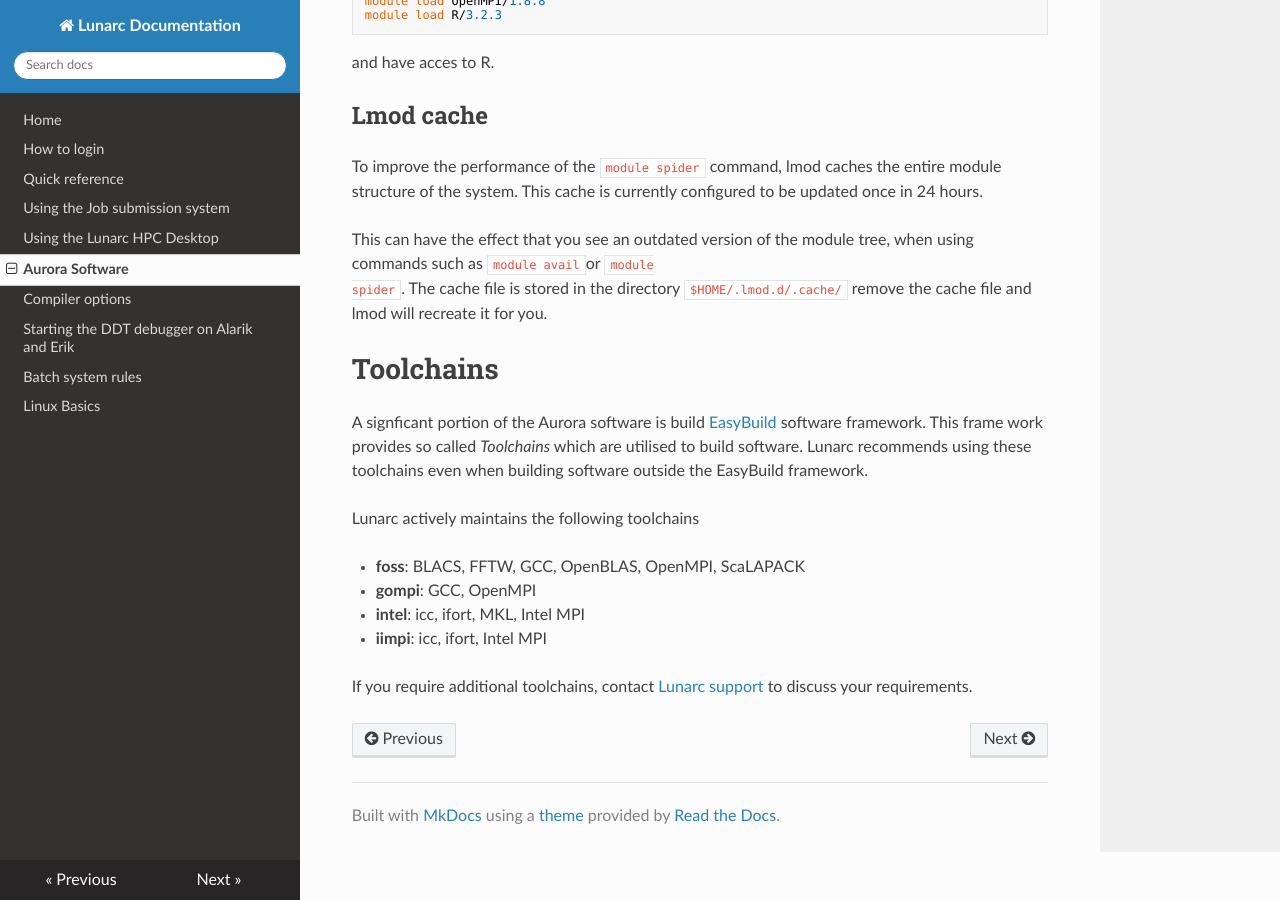
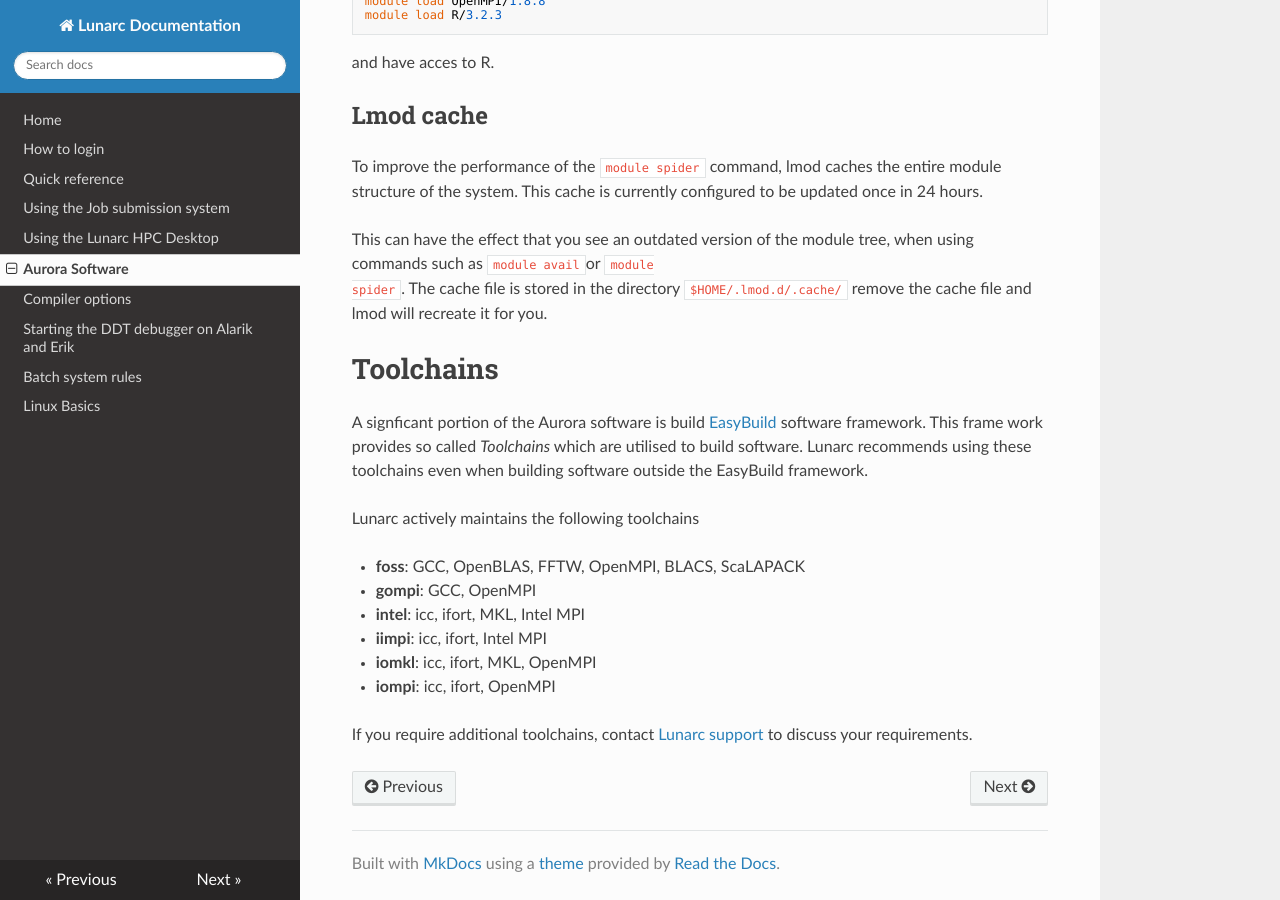
Before and after one commit to lunarc/lunarc_docs, an MkDocs documentation site: the page built from docs/aurora_modules.md, in a window 1280 px wide and 900 px high, scrolled down 5316 px. Built offline with MkDocs 1.6.1, drawn with Linux system fonts in a browser that asks for light colours; nearby versions of some CDN libraries; old or Windows-style settings are respelled for this version of MkDocs.

Commit message:
Update aurora_modules.md

```diff
--- a/docs/aurora_modules.md
+++ b/docs/aurora_modules.md
@@ -264,9 +264,11 @@ A signficant portion of the Aurora software is build [EasyBuild](http://hpcugent
 
 Lunarc actively maintains the following toolchains
 
- * **foss**: BLACS, FFTW, GCC, OpenBLAS, OpenMPI, ScaLAPACK
+ * **foss**: GCC, OpenBLAS, FFTW, OpenMPI, BLACS, ScaLAPACK
  * **gompi**: GCC, OpenMPI
  * **intel**: icc, ifort, MKL, Intel MPI
  * **iimpi**: icc, ifort, Intel MPI
+ * **iomkl**: icc, ifort, MKL, OpenMPI
+ * **iompi**: icc, ifort, OpenMPI
 
 If you require additional toolchains, contact [Lunarc support](http://www.lunarc.lu.se/support/support-form/) to discuss your requirements.
```
